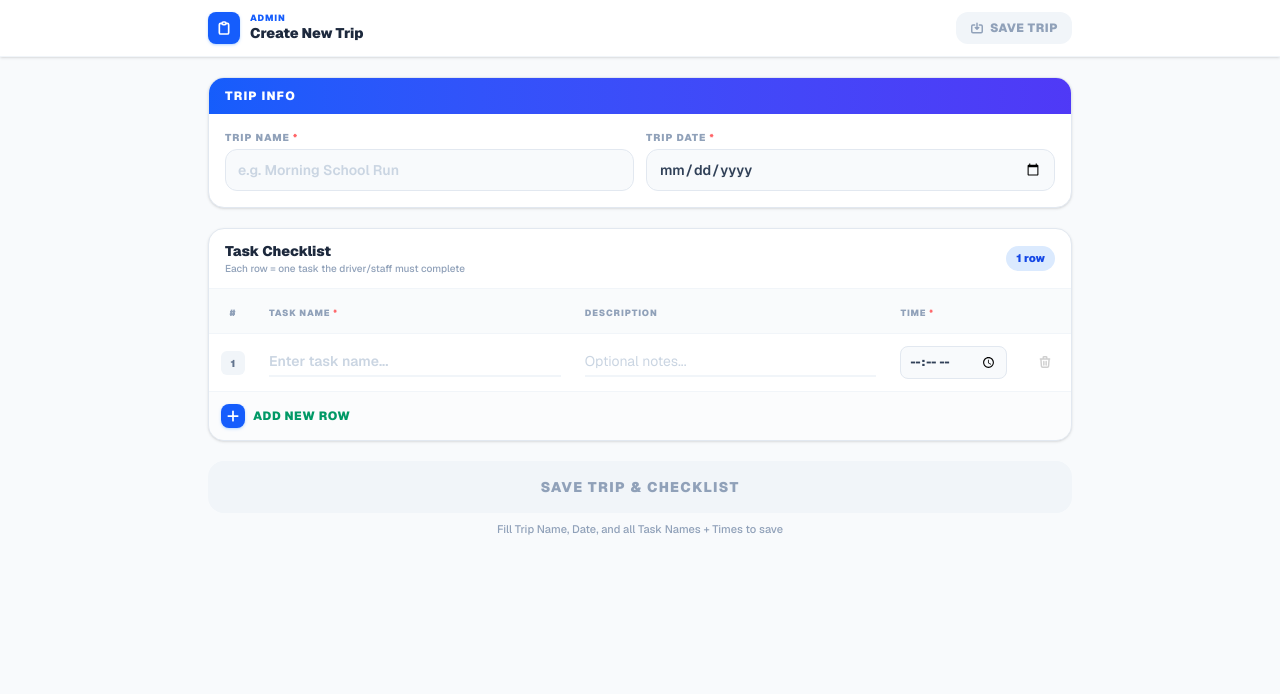
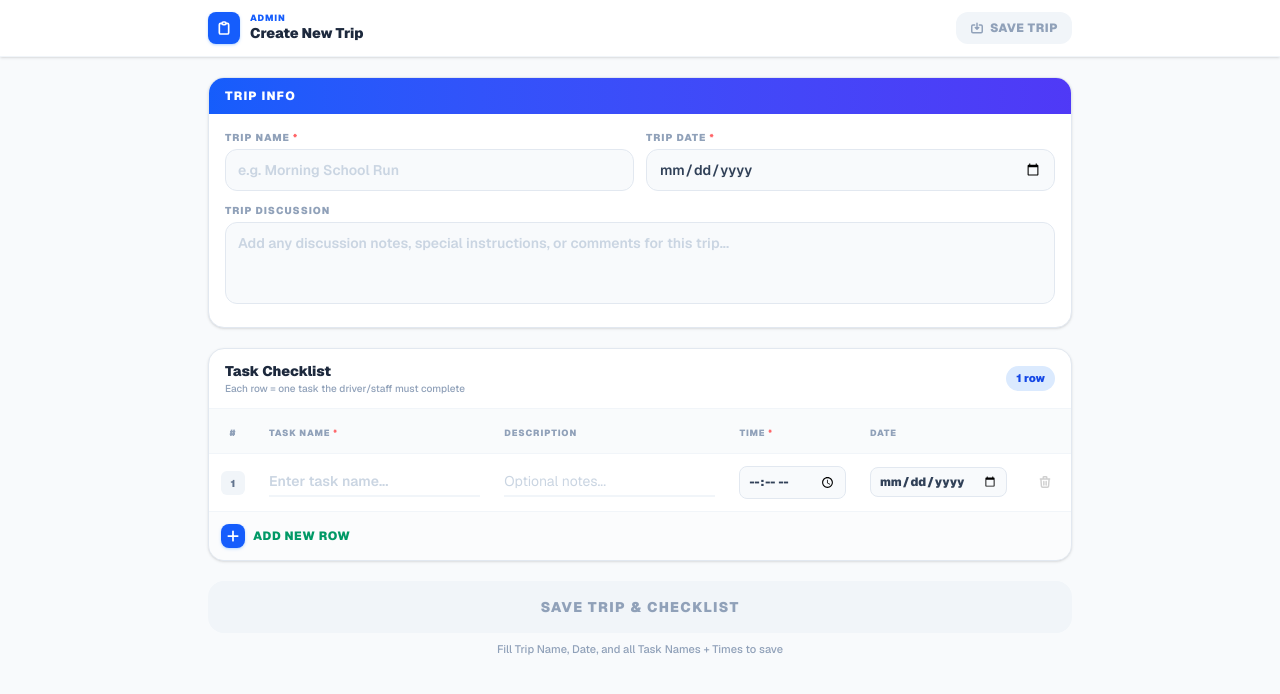
Before and after one commit to saurabhkuriyal/Checkpoint, a Next.js app: page /create_trip in a window 1280 px wide. Shown: the top 694 px of the page. Built offline with nearby package versions, Linux system fonts and the light colour scheme.

Commit message:
updating the create_trip page

```diff
--- a/app/api/new_trip/route.ts
+++ b/app/api/new_trip/route.ts
@@ -4,8 +4,8 @@ export async function POST(request: NextRequest) {
     try {
         console.log("new_trip is hitting");
 
-        const { tripName, tripDate, tasks } = await request.json();
-        console.log("Received Trip:", { tripName, tripDate, tasks });
+        const { tripName, tripDate, tripDiscussion, tasks } = await request.json();
+        console.log("Received Trip:", { tripName, tripDate, tripDiscussion, tasks });
         return NextResponse.json({ success: true, message: "Trip created successfully" });
     } catch (error) {
         console.error("API Error:", error);
--- a/app/create_trip/page.tsx
+++ b/app/create_trip/page.tsx
@@ -8,6 +8,7 @@ interface TaskRow {
     name: string;
     description: string;
     time: string;
+    date: string;
 }
 
 const generateId = () => Math.random().toString(36).substr(2, 9);
@@ -17,11 +18,13 @@ const emptyTask = (): TaskRow => ({
     name: "",
     description: "",
     time: "",
+    date: "",
 });
 
 export default function page() {
     const [tripName, setTripName] = useState("");
     const [tripDate, setTripDate] = useState("");
+    const [tripDiscussion, setTripDiscussion] = useState("");
     const [tasks, setTasks] = useState<TaskRow[]>([emptyTask()]);
     const [saving, setSaving] = useState(false);
     const [saved, setSaved] = useState(false);
@@ -42,7 +45,7 @@ export default function page() {
         setSaving(true);
 
 
-        const payload = { tripName, tripDate, tasks, createdAt: new Date().toISOString() };
+        const payload = { tripName, tripDate, tripDiscussion, tasks, createdAt: new Date().toISOString() };
         console.log("Saving:", payload);
         try {
             const response = await axios.post("/api/new_trip", payload);
@@ -130,6 +133,18 @@ export default function page() {
                                 className="w-full bg-slate-50 border border-slate-200 rounded-xl px-3 py-2.5 text-sm font-semibold text-slate-700 outline-none focus:ring-2 focus:ring-blue-400/50 focus:border-blue-500 transition-all"
                             />
                         </div>
+                        <div className="sm:col-span-2">
+                            <label className="block text-[10px] font-black text-slate-400 uppercase tracking-widest mb-1">
+                                Trip Discussion
+                            </label>
+                            <textarea
+                                value={tripDiscussion}
+                                onChange={(e) => setTripDiscussion(e.target.value)}
+                                placeholder="Add any discussion notes, special instructions, or comments for this trip..."
+                                rows={3}
+                                className="w-full bg-slate-50 border border-slate-200 rounded-xl px-3 py-2.5 text-sm font-semibold text-slate-800 placeholder:text-slate-300 outline-none focus:ring-2 focus:ring-blue-400/50 focus:border-blue-500 transition-all resize-none"
+                            />
+                        </div>
                     </div>
                 </section>
 
@@ -168,6 +183,11 @@ export default function page() {
                                     <th className="px-3 py-2.5 w-32">
                                         <span className="text-[9px] font-black text-slate-400 uppercase tracking-widest">
                                             Time <span className="text-red-400">*</span>
+                                        </span>
+                                    </th>
+                                    <th className="px-3 py-2.5 w-36">
+                                        <span className="text-[9px] font-black text-slate-400 uppercase tracking-widest">
+                                            Date
                                         </span>
                                     </th>
                                     <th className="px-3 py-2.5 w-10" />
@@ -216,6 +236,16 @@ export default function page() {
                                                 type="time"
                                                 value={task.time}
                                                 onChange={(e) => updateRow(task.TripId, "time", e.target.value)}
+                                                className="w-full bg-slate-50 border border-slate-200 rounded-lg px-2 py-1.5 text-xs font-black text-slate-700 outline-none focus:ring-2 focus:ring-blue-400/50 focus:border-blue-500 transition-all"
+                                            />
+                                        </td>
+
+                                        {/* Date */}
+                                        <td className="px-3 py-3">
+                                            <input
+                                                type="date"
+                                                value={task.date}
+                                                onChange={(e) => updateRow(task.TripId, "date", e.target.value)}
                                                 className="w-full bg-slate-50 border border-slate-200 rounded-lg px-2 py-1.5 text-xs font-black text-slate-700 outline-none focus:ring-2 focus:ring-blue-400/50 focus:border-blue-500 transition-all"
                                             />
                                         </td>
--- a/package.json
+++ b/package.json
@@ -11,6 +11,7 @@
   "dependencies": {
     "axios": "^1.13.5",
     "lint": "^0.8.19",
+    "mongoose": "^9.2.1",
     "next": "16.1.6",
     "react": "19.2.3",
     "react-dom": "19.2.3"
```
Also changed, not shown: 1 other file (tests, documents, lock files or other folders).
